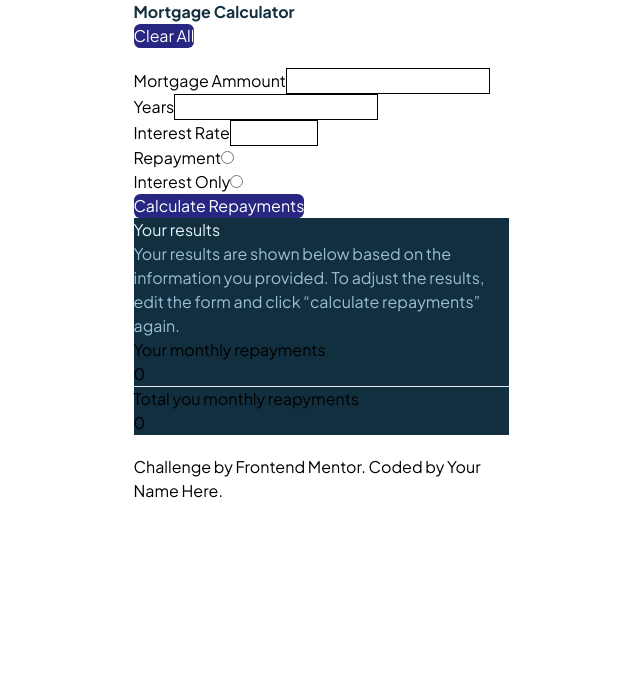
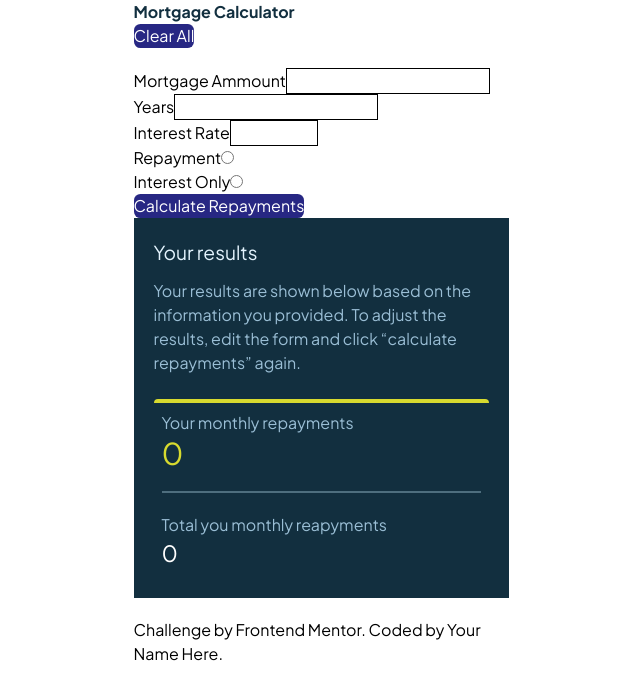
Before and after one commit to Humber70/mortgage-repayment-calculator, a React (Vite) app: page / in a window 1280 px wide. Shown: the top 700 px of the page, without its empty margins (319-959 px from the left). Built offline with nearby package versions, Linux system fonts and the light colour scheme.

Commit message:
feat: enhance results display in Mortgage Calculator with improved layout and styling

```diff
--- a/src/App.jsx
+++ b/src/App.jsx
@@ -198,16 +198,24 @@ function MortgageCalculator() {
             <button>Calculate Repayments</button>
           </form>
 
-          <section className="bg-[--slate-900]">
-            <h1 className="text-[--slate-100]">Your results</h1>
-            <p className="text-[--slate-300]">Your results are shown below based on the information you provided.
-            To adjust the results, edit the form and click “calculate repayments” again.</p>
+          <section className="bg-[--slate-900] w-[100%] p-5">
+            <div>
+              <h1 className="text-[--slate-100] text-[1.2rem]">Your results</h1>
+              <p className="text-[--slate-300] pb-6 pt-3">Your results are shown below based on the information you provided.
+              To adjust the results, edit the form and click “calculate repayments” again.</p>
+            </div>
 
-            <h1>Your monthly repayments</h1>
-            <span>{data.resultMonthy}</span>
-            <hr />
-            <h1>Total you monthly reapyments</h1>
-            <span>{data.resultTotal}</span>
+            <div className="bg-[--slate-1000] border-t rounded border-[--primary-color-lime] border-t-4 p-2">
+              <div>
+                <h1 className="text-[--slate-300]">Your monthly repayments</h1>
+                <span className="text-[--primary-color-lime] text-3xl">{data.resultMonthy}</span>
+              </div>
+              <hr className="my-5 border-t border-[--slate-700] border-[1px]"/>
+              <div>
+                <h1 className="text-[--slate-300]">Total you monthly reapyments</h1>
+                <span className="text-[1.4rem] text-[--white]">{data.resultTotal}</span>
+              </div>
+            </div>
           </section>
         </main>
 
```
